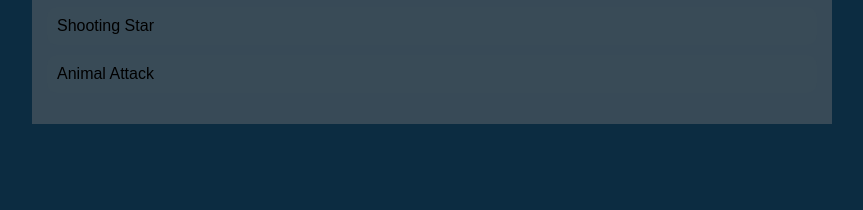
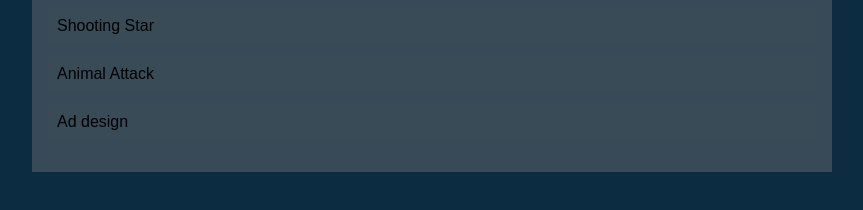
Before and after one commit to marissadreyfus/marissadreyfus.github.io, a plain HTML site: page portfolio.html in a window 1280 px wide. Shown: the part 400-610 px from the top of the page, without its empty margins (208-1071 px from the left). Drawn offline with Linux system fonts and the light colour scheme.

Commit message:
funny ad project

```diff
--- a/portfolio.html
+++ b/portfolio.html
@@ -127,6 +127,7 @@
                         <li><a href="https://www.khanacademy.org/computer-programming/whats-for-dinner-melon/4885168957997056">What's for Dinner?</a></li>
                         <li><a href="https://www.khanacademy.org/computer-programming/spin-off-of-project-shooting-star/6119322727006208">Shooting Star</a></li>
                         <li><a href="https://www.khanacademy.org/computer-programming/spin-off-of-project-animal-attack/5406207689408512">Animal Attack</a></li>
+                        <li><a href="https://www.khanacademy.org/computer-programming/ad-design/5477172145340416">Ad design</a></li>
                     </ul>
                 </div>
             </main>
```
